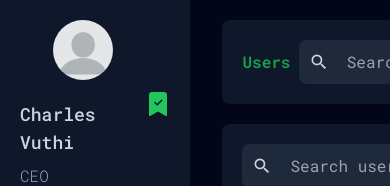
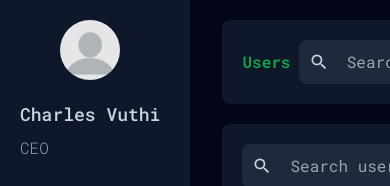
Before and after one commit to esthercate/Hardware-store-management, a Next.js app: page /dashboard/users in a window 390 px wide. Shown: the top 186 px of the page. Built offline with nearby package versions, Linux system fonts and the light colour scheme; no server answers; the database is empty.

Commit message:
hide icon on mobile

```diff
--- a/app/ui/dashboard/sidebar/sidebar.jsx
+++ b/app/ui/dashboard/sidebar/sidebar.jsx
@@ -54,7 +54,7 @@ const Sidebar = () => {
             <span className='font-light text-md text-slate-400'>CEO</span>
           </div>
         </div>
-        <div>
+        <div className='hidden md:flex'>
           <BsBookmarkCheckFill size={24} fill='#22c55e' />
         </div>
       </div>
```
